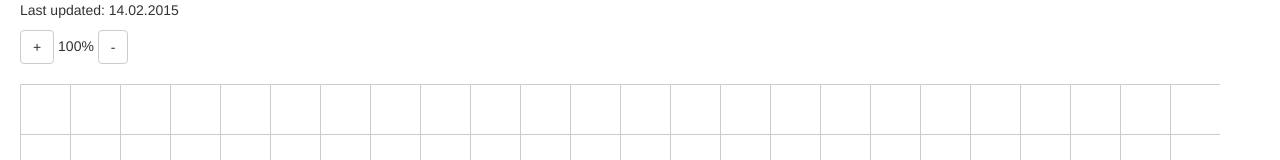
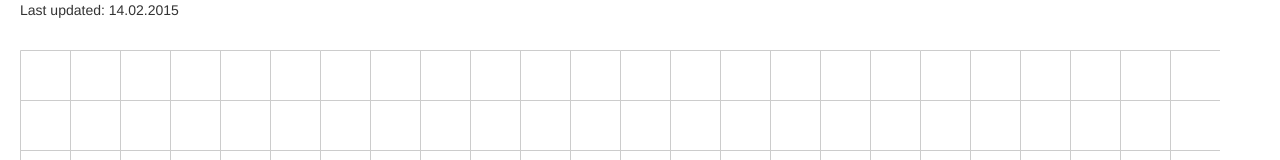
Before and after one commit to oeblaauw/bachelor2015, a plain HTML site: page fabrictest.html in a window 1280 px wide. Shown: the top 160 px of the page. Drawn offline with nearby package versions, Linux system fonts and the light colour scheme.

Commit message:
Bad zoom function removed

```diff
--- a/fabrictest.html
+++ b/fabrictest.html
@@ -10,18 +10,12 @@
 
 <div style="margin-left:20px">
     <p>Last updated: 14.02.2015</p>
-
-    <div>
-        <button class="btn btn-default" onclick="zoomIn()">+</button>
-        <span id="zoom">100%</span>
-        <button class="btn btn-default" onclick="zoomOut()">-</button>
-    </div>
 </div>
-
-<canvas id="canvas" width="1200" height="800" style="margin:20px">
-This text is displayed if your browser does not support HTML5 Canvas.
-</canvas>
-
+<div id="canvasWrapper">
+    <canvas id="canvas" width="1200" height="800" style="margin:20px">
+    This text is displayed if your browser does not support HTML5 Canvas.
+    </canvas>
+</div>
 <script type="text/javascript">
 
 //Declaring and initializing variables
@@ -44,19 +38,6 @@ for (var i = 0; i < (1200 / grid); i++) {
   canvas.add(new fabric.Line([ 0, i * grid, 1200, i * grid], gridOptions));
 }
 
-function zoomIn() {
-    zoomLevel = canvas.getZoom();
-    canvas.setZoom(zoomLevel += 0.25);
-    document.getElementById("zoom").innerHTML = zoomLevel*100 + "%";
-    console.log("Zoomed in:" + canvas.getZoom());
-}
-
-function zoomOut() {
-    zoomLevel = canvas.getZoom();
-    canvas.setZoom(zoomLevel -= 0.25);
-    document.getElementById("zoom").innerHTML = zoomLevel*100 + "%";
-    console.log("Zoomed out:" + canvas.getZoom());
-}
 //When clicking down the mouse button
 canvas.on('mouse:down', function(options){
     if(!objectSelected) {
```
